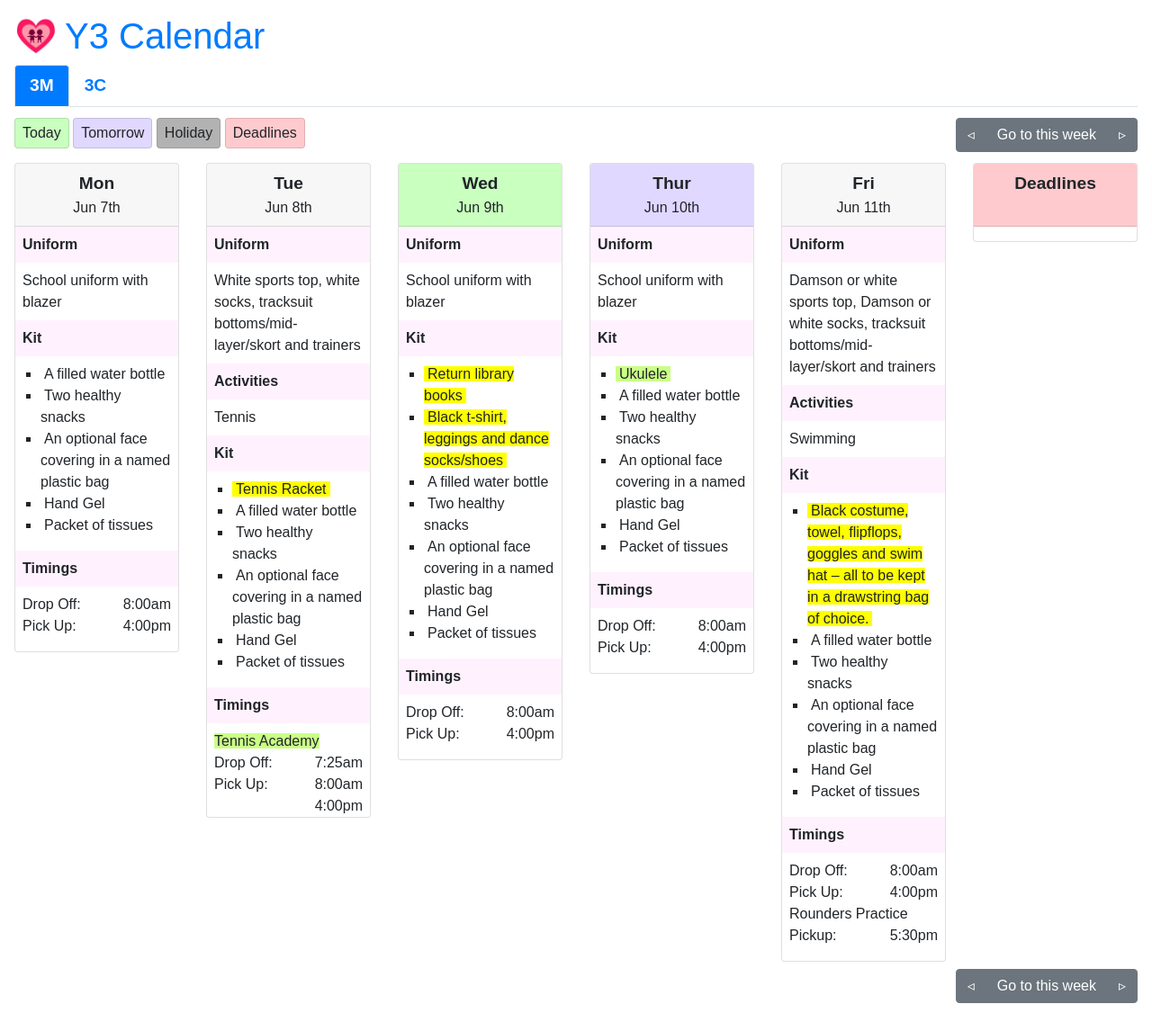
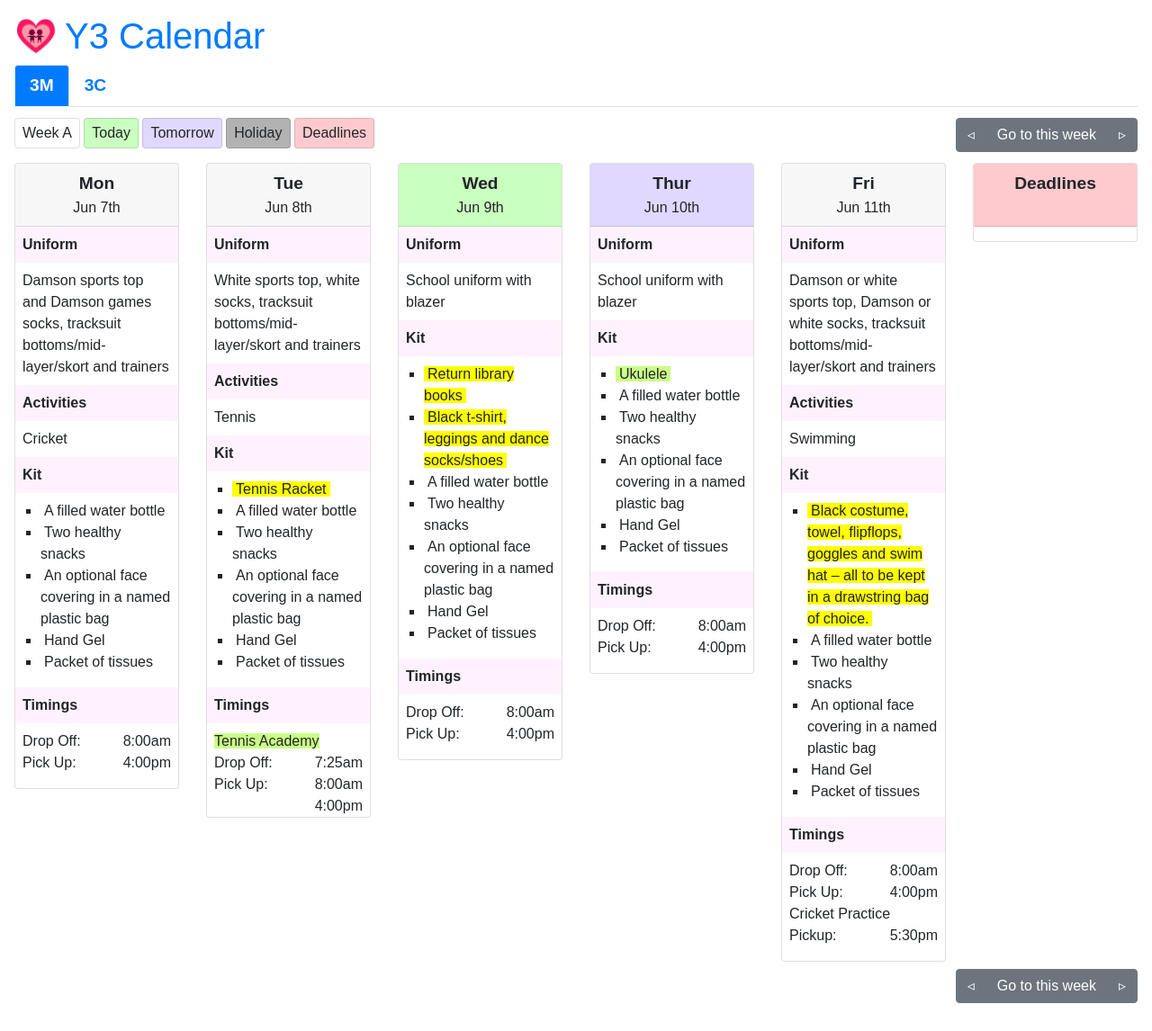
Before and after one commit to bgsparents/bgscalendar, a Jekyll site: the page built from bgs3/calendar.html, in a window 1280 px wide and 1146 px high. Shown: the whole window at 90% size. Built offline with Jekyll 4.4.1, drawn with Linux system fonts in a browser that asks for light colours; nearby versions of some CDN libraries; some web fonts are replaced.

Commit message:
Fixed week A/B Changed to cricket from rounders

```diff
--- a/_layouts/calendar.html
+++ b/_layouts/calendar.html
@@ -12,6 +12,7 @@ layout: default
 
     <div class="row pt-2">
         <div class="col-12 col-md-6 key py-1">
+            <span id="title"></span>
             <span class="today">Today</span>
             <span class="tomorrow">Tomorrow</span>
             <span class="holiday">Holiday</span>
@@ -131,6 +132,6 @@ layout: default
         integrity="sha512-rmZcZsyhe0/MAjquhTgiUcb4d9knaFc7b5xAfju483gbEXTkeJRUMIPk6s3ySZMYUHEcjKbjLjyddGWMrNEvZg=="
         crossorigin="anonymous"></script>
 
-<script src="/js/calendar.js?cb=14"></script>
+<script src="/js/calendar.js?cb=15"></script>
 
 {{ content }}
--- a/bgs3/calendar.html
+++ b/bgs3/calendar.html
@@ -67,9 +67,9 @@ css: calendar.css?cb=5
             ].concat(astrosKit).concat(commonKit),
             timings: timings
         },
-        rounders: {
+        cricket: {
             uniform: "Damson sports top and Damson games socks, tracksuit bottoms/mid-layer/skort and trainers",
-            games: "Rounders",
+            games: "Cricket",
             kit: commonKit,
             timings: timings
         },
@@ -105,7 +105,7 @@ css: calendar.css?cb=5
                     frequency: 1,
                     friday: {
                         timings: [
-                            {title: "Rounders Practice Pickup:", time: "5:30pm"}
+                            {title: "Cricket Practice Pickup:", time: "5:30pm"}
                         ]
                     }
                 }
@@ -148,7 +148,7 @@ css: calendar.css?cb=5
             //             },
             //             timings:
             //                 [
-            //                     { title: "Rounders Practice Pick Up:", time: "5:30pm" }
+            //                     { title: "Cricket Practice Pick Up:", time: "5:30pm" }
             //                 ]
             //
             //         }
@@ -192,7 +192,7 @@ css: calendar.css?cb=5
             //             },
             //             timings:
             //                 [
-            //                 { title: "Rounders Practice Pick Up:", time: "5:30pm" }
+            //                 { title: "Cricket Practice Pick Up:", time: "5:30pm" }
             //                 ]
             //
             //         }
@@ -277,9 +277,10 @@ css: calendar.css?cb=5
             "3M": {
                 rota: {
                     weekA: {
-                        start: moment('2021-04-19'),
+                        title: "Week A",
+                        start: moment('2021-06-07'),
                         frequency: 2,
-                        monday: commonDayData.rounders,
+                        monday: commonDayData.cricket,
                         tuesday: commonDayData.tennis,
                         wednesday: commonDayData.wednesday,
                         thursday: commonDayData.regularAndUkulele,
@@ -287,7 +288,8 @@ css: calendar.css?cb=5
                     },
 
                     weekB: {
-                        start: moment('2021-04-26'),
+                        title: "Week B",
+                        start: moment('2021-06-14'),
                         frequency: 2,
                         monday: commonDayData.regular,
                         tuesday: commonDayData.tennis,
@@ -326,16 +328,18 @@ css: calendar.css?cb=5
             "3C": {
                 rota: {
                     weekA: {
-                        start: moment('2021-04-19'),
+                        title: "Week A",
+                        start: moment('2021-06-07'),
                         frequency: 2,
-                        monday: commonDayData.rounders,
+                        monday: commonDayData.cricket,
                         tuesday: commonDayData.swimmingAndUkulele,
                         wednesday: commonDayData.wednesday,
                         thursday: commonDayData.regular,
                         friday: commonDayData.tennis
                     },
                     weekB: {
-                        start: moment('2021-04-26'),
+                        title: "Week B",
+                        start: moment('2021-06-14'),
                         frequency: 2,
                         monday: commonDayData.regular,
                         tuesday: commonDayData.swimmingAndUkulele,
--- a/js/calendar.js
+++ b/js/calendar.js
@@ -8,7 +8,7 @@ var CalendarModel = /** @class */ (function () {
         get: function () {
             return Object.keys(this._data.classes);
         },
-        enumerable: true,
+        enumerable: false,
         configurable: true
     });
     Object.defineProperty(CalendarModel.prototype, "currentDate", {
@@ -18,14 +18,14 @@ var CalendarModel = /** @class */ (function () {
         set: function (date) {
             this._currentDate = date.startOf('isoWeek');
         },
-        enumerable: true,
+        enumerable: false,
         configurable: true
     });
     Object.defineProperty(CalendarModel.prototype, "classPickKey", {
         get: function () {
             return this._context ? 'pick-class-' + this._context : 'pick-class';
         },
-        enumerable: true,
+        enumerable: false,
         configurable: true
     });
     CalendarModel.prototype.optional = function (stack, def) {
@@ -48,7 +48,8 @@ var CalendarModel = /** @class */ (function () {
             thursday: CalendarModel.merge(classRota['thursday'], yearRota['thursday']),
             friday: CalendarModel.merge(classRota['friday'], yearRota['friday']),
             saturday: {},
-            sunday: {}
+            sunday: {},
+            title: classRota.title
         };
     };
     CalendarModel.prototype.getRotaForWeek = function (rotas) {
@@ -243,7 +244,7 @@ var Calendar = /** @class */ (function () {
             }
             this.repaint();
         },
-        enumerable: true,
+        enumerable: false,
         configurable: true
     });
     Object.defineProperty(Calendar.prototype, "currentDate", {
@@ -255,7 +256,7 @@ var Calendar = /** @class */ (function () {
             this.repaint();
             this.scrollBest();
         },
-        enumerable: true,
+        enumerable: false,
         configurable: true
     });
     Calendar.prototype.paint = function () {
@@ -308,6 +309,7 @@ var Calendar = /** @class */ (function () {
     Calendar.prototype.repaintCalendar = function () {
         $('.day .info').html('');
         var weekRota = this.model.currentRota();
+        var title = $('#title').html(weekRota.title).toggle(weekRota.title != undefined);
         if (weekRota !== undefined) {
             for (var _i = 0, _a = Calendar.weekdays(); _i < _a.length; _i++) {
                 var key = _a[_i];
--- a/js/calendar.ts
+++ b/js/calendar.ts
@@ -37,6 +37,7 @@ interface DateRange {
 }
 
 interface WeekRota {
+    title?: string;
     start?: moment.Moment;
     frequency?: number;
     monday?: DayData;
@@ -121,7 +122,8 @@ class CalendarModel {
             thursday: CalendarModel.merge(classRota['thursday'], yearRota['thursday']),
             friday: CalendarModel.merge(classRota['friday'], yearRota['friday']),
             saturday: {},
-            sunday: {}
+            sunday: {},
+            title: classRota.title
         };
     }
 
@@ -411,6 +413,7 @@ class Calendar {
         $('.day .info').html('');
 
         const weekRota = this.model.currentRota();
+        const title = $('#title').html(weekRota.title).toggle(weekRota.title != undefined);
         if (weekRota !== undefined) {
             for (const key of Calendar.weekdays()) {
                 const dayInfo = weekRota[key];
```
Also changed, not shown: 1 other file.
